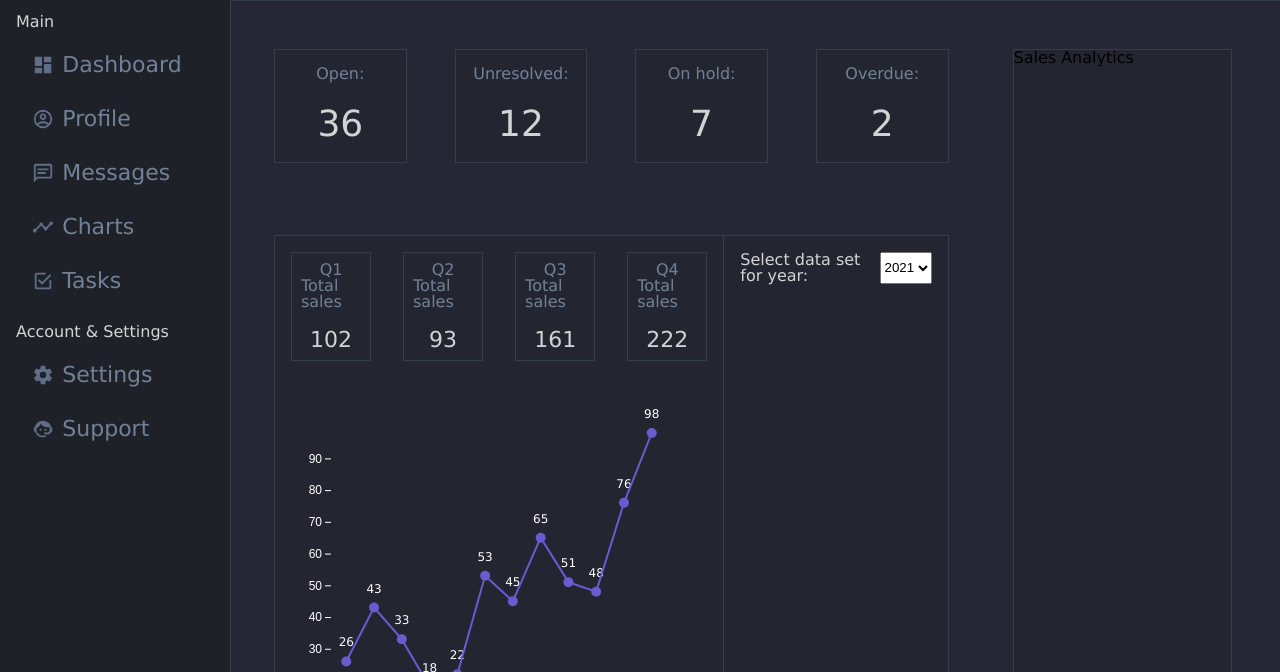
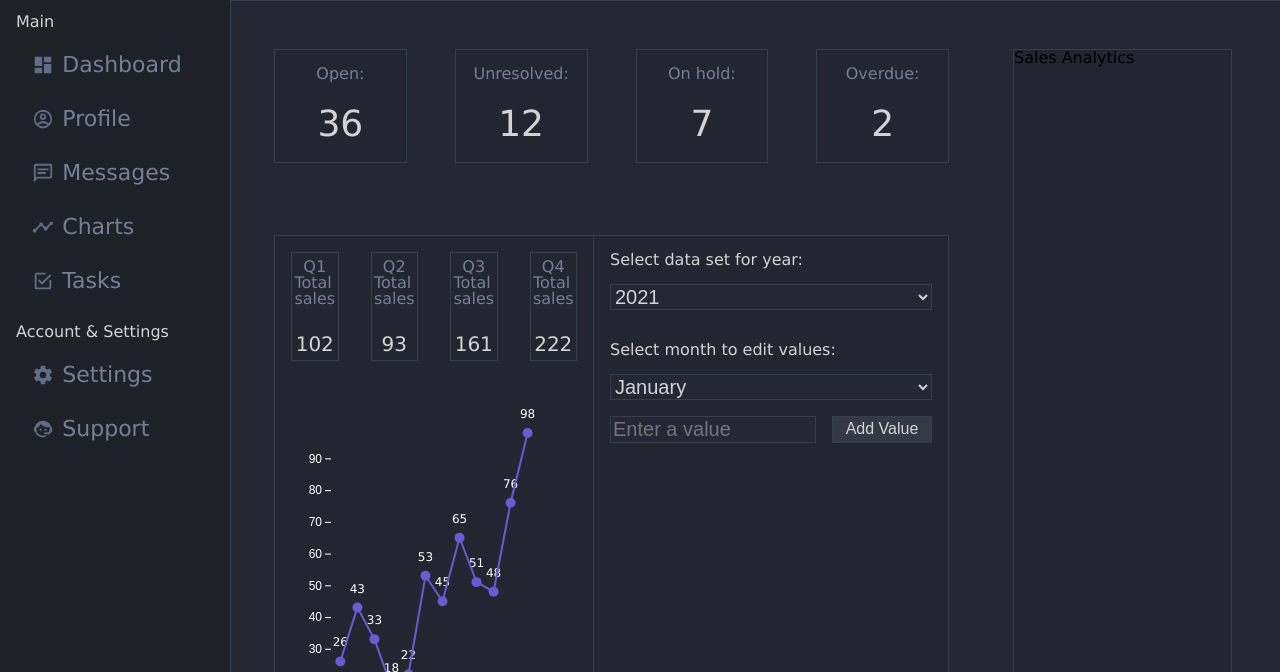
Before and after one commit to NikolaMilinkovic/admin-dashboard, a website: page index.html in a window 1280 px wide. Shown: the part 128-800 px from the top of the page. Drawn offline with nearby package versions, Linux system fonts and the light colour scheme.

Commit message:
Add new controls and styling for diagrams

```diff
--- a/index.html
+++ b/index.html
@@ -129,9 +129,33 @@
                         <option value="2021-data-set">2021</option>
                         <option value="2022-data-set">2022</option>
                         <option value="2023-data-set">2023</option>
+                        <option value="2024-data-set">2024</option>
                     </select>
                 </div>
+                <div class="month-selector-container">
 
+                    <label for="dm-month-picker">Select month to edit values:</label>
+                    <div class="month-input-container">
+                        <select id="dm-month-picker" name="month">
+                            <option value="Jan">January</option>
+                            <option value="Feb">February</option>
+                            <option value="Mar">March</option>
+                            <option value="Apr">April</option>
+                            <option value="May">May</option>
+                            <option value="Jun">June</option>
+                            <option value="Jul">July</option>
+                            <option value="Aug">August</option>
+                            <option value="Sep">September</option>
+                            <option value="Oct">October</option>
+                            <option value="Nov">November</option>
+                            <option value="Dec">December</option>
+                        </select>
+                        <div class="input-button-container">
+                            <input type="text" id="valueInput" placeholder="Enter a value">
+                            <button id="addMonthValue" onclick="addMonthValue()">Add Value</button>
+                        </div>
+                    </div>
+                </div>
             </div>
         </div>
         <div id="tasks-container">
--- a/javascript.js
+++ b/javascript.js
@@ -1,4 +1,8 @@
-
+/*
+    Admin Dashboard
+    Written by Nikola Milinkovic
+    As part of The Odin Project curriculum
+ */
 
 // Search input field animation
 const searchField = document.getElementById("search-input");
@@ -19,14 +23,9 @@ const { csv, select, scaleLinear, extent, axisLeft, axisBottom } = d3;
 const container = select('.diagram-container');
 const width = container.node().clientWidth;
 const height = container.node().clientHeight;
-document.getElementById('dm-year-picker').addEventListener("change", changeDataSet);
-function changeDataSet (){
-    const selectedYear = document.getElementById('dm-year-picker').value;
-    console.log(selectedYear);
-    switch(selectedYear){
-        case "2021-data-set":
 
-            salesChartData = [
+// Data sets for each year
+const dataSet2021 = [
     { Month: "Jan", Sales: 26 },
     { Month: "Feb", Sales: 43 },
     { Month: "Mar", Sales: 33 },
@@ -40,10 +39,7 @@ function changeDataSet (){
     { Month: "Nov", Sales: 76 },
     { Month: "Dec", Sales: 98 }
 ];
-            main();
-        break;
-        case "2022-data-set":
-            salesChartData = [
+const dataSet2022 = [
     { Month: "Jan", Sales: 126 },
     { Month: "Feb", Sales: 143 },
     { Month: "Mar", Sales: 110 },
@@ -57,10 +53,7 @@ function changeDataSet (){
     { Month: "Nov", Sales: 122 },
     { Month: "Dec", Sales: 110 }
 ];
-            main();
-        break;
-        case "2023-data-set":
-            salesChartData = [
+const dataSet2023 = [
     { Month: "Jan", Sales: 145 },
     { Month: "Feb", Sales: 134 },
     { Month: "Mar", Sales: 110 },
@@ -74,6 +67,42 @@ function changeDataSet (){
     { Month: "Nov", Sales: 102 },
     { Month: "Dec", Sales: 170 }
 ];
+const dataSet2024 = [
+    { Month: "Jan", Sales: 145 },
+    { Month: "Feb", Sales: 134 },
+    { Month: "Mar", Sales: 0 },
+    { Month: "Apr", Sales: 0 },
+    { Month: "May", Sales: 0 },
+    { Month: "Jun", Sales: 0 },
+    { Month: "Jul", Sales: 0 },
+    { Month: "Aug", Sales: 0 },
+    { Month: "Sep", Sales: 0 },
+    { Month: "Oct", Sales: 0 },
+    { Month: "Nov", Sales: 0 },
+    { Month: "Dec", Sales: 0 }
+];
+
+// Logic for changing chart data sets
+document.getElementById('dm-year-picker').addEventListener("change", changeDataSet);
+function changeDataSet (){
+    const selectedYear = document.getElementById('dm-year-picker').value;
+    console.log(selectedYear);
+    switch(selectedYear){
+        case "2021-data-set":
+
+            salesChartData = dataSet2021;
+            main();
+        break;
+        case "2022-data-set":
+            salesChartData = dataSet2022;
+            main();
+        break;
+        case "2023-data-set":
+            salesChartData = dataSet2023;
+            main();
+        break;
+        case "2024-data-set":
+            salesChartData = dataSet2024;
             main();
         break;
     }
@@ -245,13 +274,21 @@ changeDataSet();
 
 // Code that handles copy upon click on Q1,Q2,Q3,Q4 total data box
 const statBoxes = Array.from(document.getElementsByClassName('stat-box'));
+
+let isFunctionRunning = false;
+
+// Adds event listener for each box
 statBoxes.forEach(statBox =>{
     statBox.addEventListener('click', function() {
 
+        // Copies the isntance of text
         let copyText = this.querySelector('.copyOnClick').innerText;
         const copyContent = async () => {
             try{
+                if (isFunctionRunning === true)
+                    return;
                 await navigator.clipboard.writeText(copyText);
+                isFunctionRunning = true;
 
                 // Color change & text display
                 this.style.transition = 'background-color 0.2s ease-in-out, color 0.2s ease-in-out';
@@ -264,6 +301,7 @@ statBoxes.forEach(statBox =>{
                     this.style.color = '';
                     this.querySelector('.copyOnClick').innerText = copyText;
                     this.querySelector('.copyOnClick').style.fontSize = '';
+                    isFunctionRunning = false;
                 }, 500);
             }
             catch(err){
--- a/stylesheet.css
+++ b/stylesheet.css
@@ -1,3 +1,9 @@
+/*
+    Admin Dashboard
+    Written by Nikola Milinkovic
+    As part of The Odin Project curriculum
+ */
+
 html, body, div, span, applet, object, iframe,
 h1, h2, h3, h4, h5, h6, p, blockquote, pre,
 a, abbr, acronym, address, big, cite, code,
@@ -62,7 +68,8 @@ table {
     --logo-size: clamp(26px, 8vw, 34px);
     --logo-text-size: clamp(26px, 8vw, 46px);
     --analytics-label-size: clamp(12px, 4vw, 16px);
-    --analytics-text-size: clamp(16px, 6vw, 22px);
+    --analytics-text-size: clamp(16px, 6vw, 20px);
+    --analytics-input-text-size: clamp(16px, 6vw, 20px);
 
 }
 label{
@@ -215,7 +222,7 @@ a:hover{
     background-color: var(--card-background-color);
     border: 1px solid var(--border-color);
 }
-#analytics-container{
+div#analytics-container{
     background-color: var(--card-background-color);
     border: 1px solid var(--border-color);
     margin: 0rem 4rem;
@@ -246,6 +253,7 @@ a:hover{
     color: var(--nav-text-color);
     padding: 8%;
     flex-direction: column;
+    user-select: none;
 }
 .stat-box>p:last-child {
     font-size: var(--analytics-text-size);
@@ -272,9 +280,52 @@ a:hover{
     color: var(--text-color-white);
     font-size: var(--analytics-label-size);
 }
-.year-selector-container{
+.year-selector-container, .month-selector-container{
     display: flex;
     margin: 1rem;
+    flex-direction: column;
+    gap: 1rem;
+}
+.year-selector-container{
+    margin-bottom: 2rem;
+}
+.month-input-container{
+    display: flex;
+    flex-direction: column;
+    gap: 1rem;
+}
+.input-button-container{
+    display: flex;
+    gap: 1rem;
+}
+label{
+    font-size: var(--analytics-input-label-size);
+}
+select{
+    font-size: var(--analytics-input-text-size);
+}
+option, select{
+    background-color: var(--main-background-color);
+    color: var(--text-color-white);
+    border: 1px solid var(--border-color);
+}
+select:focus,
+#valueInput:focus,
+button#addMonthValue:focus{
+    outline: 1px solid var(--hover-color);
+}
+button#addMonthValue{
+    font-size: var(--analytics-label-size);
+    background-color: var(--nav-hover-color);
+    min-width: 100px;
+    color: var(--text-color-white);
+    border: 1px solid var(--border-color);
+}
+button#addMonthValue:hover{
+    background-color: #574cad;
+}
+button#addMonthValue:active{
+    scale: 0.9;
 }
 #notes-container{
     height: 500px;
@@ -344,10 +395,19 @@ a:hover{
     align-items: center;
     justify-content: center;
 }
+
+input#valueInput{
+    background-color: var(--main-background-color);
+    display: flex;
+    border: 1px solid var(--border-color);
+    margin-right: auto;
+    font-size: var(--analytics-input-text-size);
+    width: clamp(200px, 8vw, 220px);
+}
 input{
     background-color: var(--main-background-color);
+    border:none;
     margin-right: 0.2rem;
-    border:none;
     color: var(--text-color-white);
     font-size: 18px;
     display: none;
```
Lines whose indentation alone changed are shown as unchanged.
